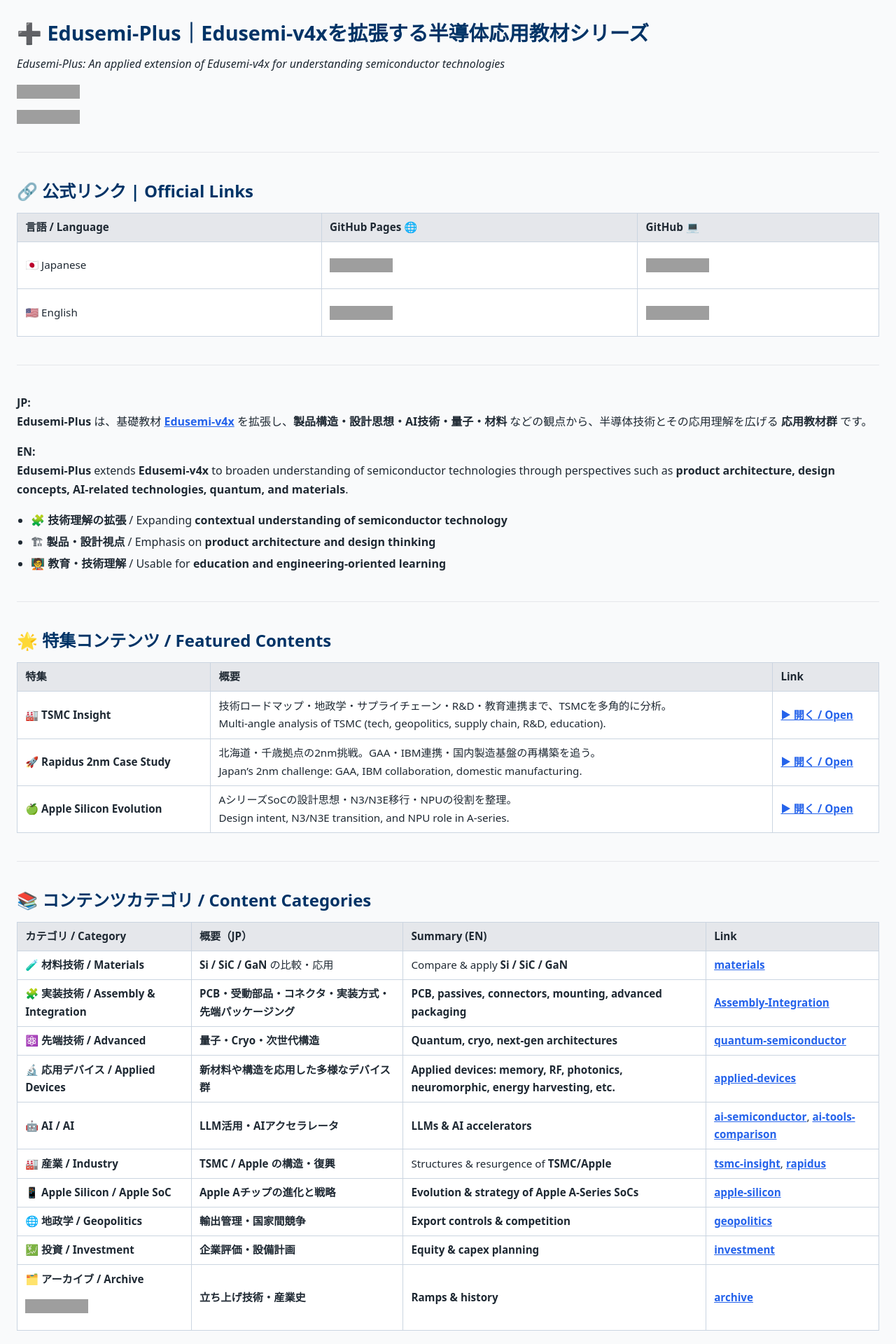
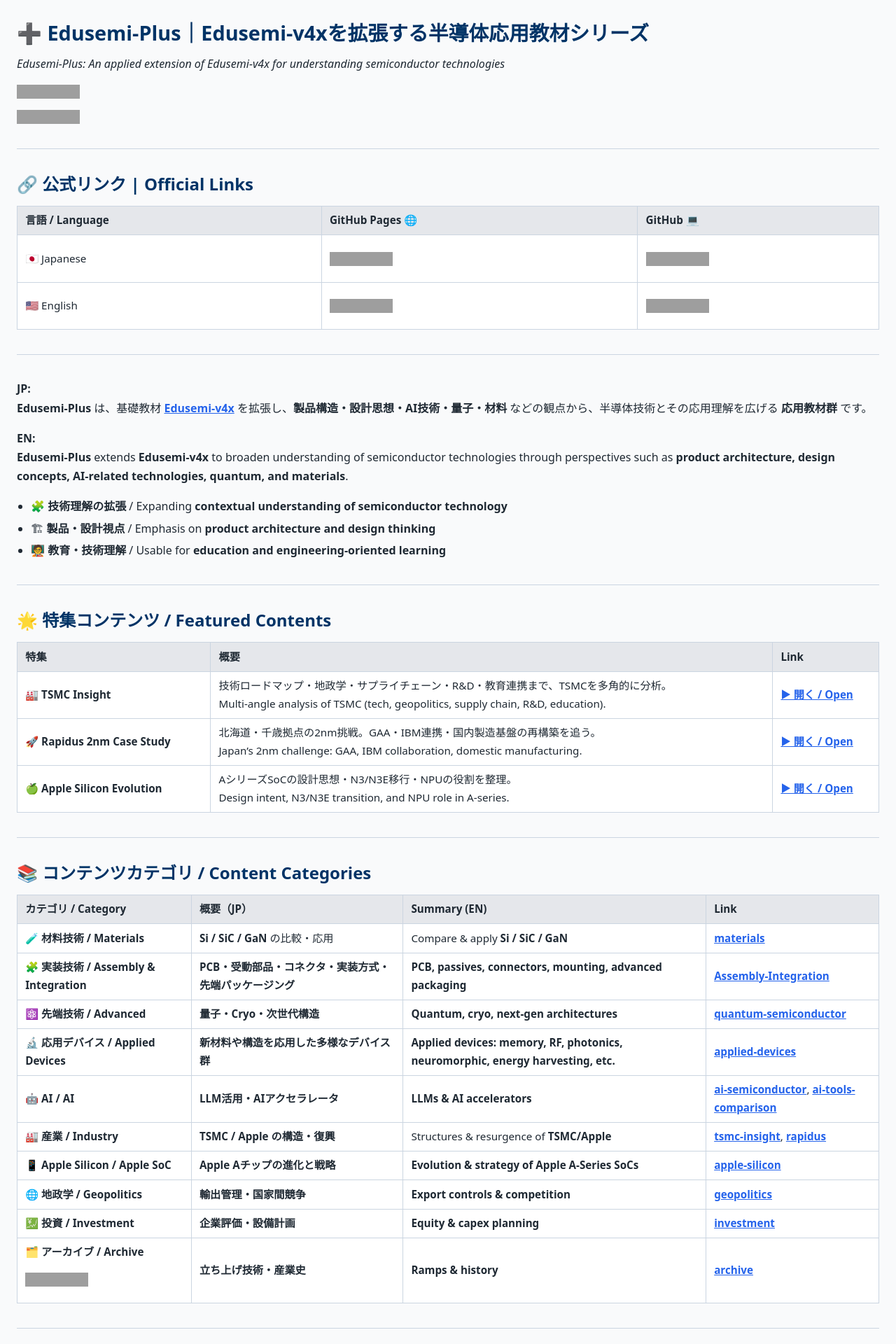
Before and after one commit to Samizo-AITL/Edusemi-Plus, a Jekyll site: the page built from index.md, in a window 1280 px wide. Shown: the top 1920 px of the page at 70% size. Built offline with Jekyll 4.4.1, drawn with Linux system fonts in a browser that asks for light colours; grey boxes are pictures that could not be loaded.

Commit message:
Update style.css

```diff
--- a/assets/css/style.css
+++ b/assets/css/style.css
@@ -127,12 +127,12 @@
 
 
 /* ===================================================
-   Horizontal Rule（教材向け・最適）
+   Horizontal Rule（最終推奨）
    =================================================== */
 hr {
   border: none;
-  border-top: 1px solid #e5e7eb; /* GitHub系の薄グレー */
-  margin: 2.5rem 0;
+  border-top: 1px solid #cbd5e1;
+  margin: 2.2rem 0;
 }
 
 
```
